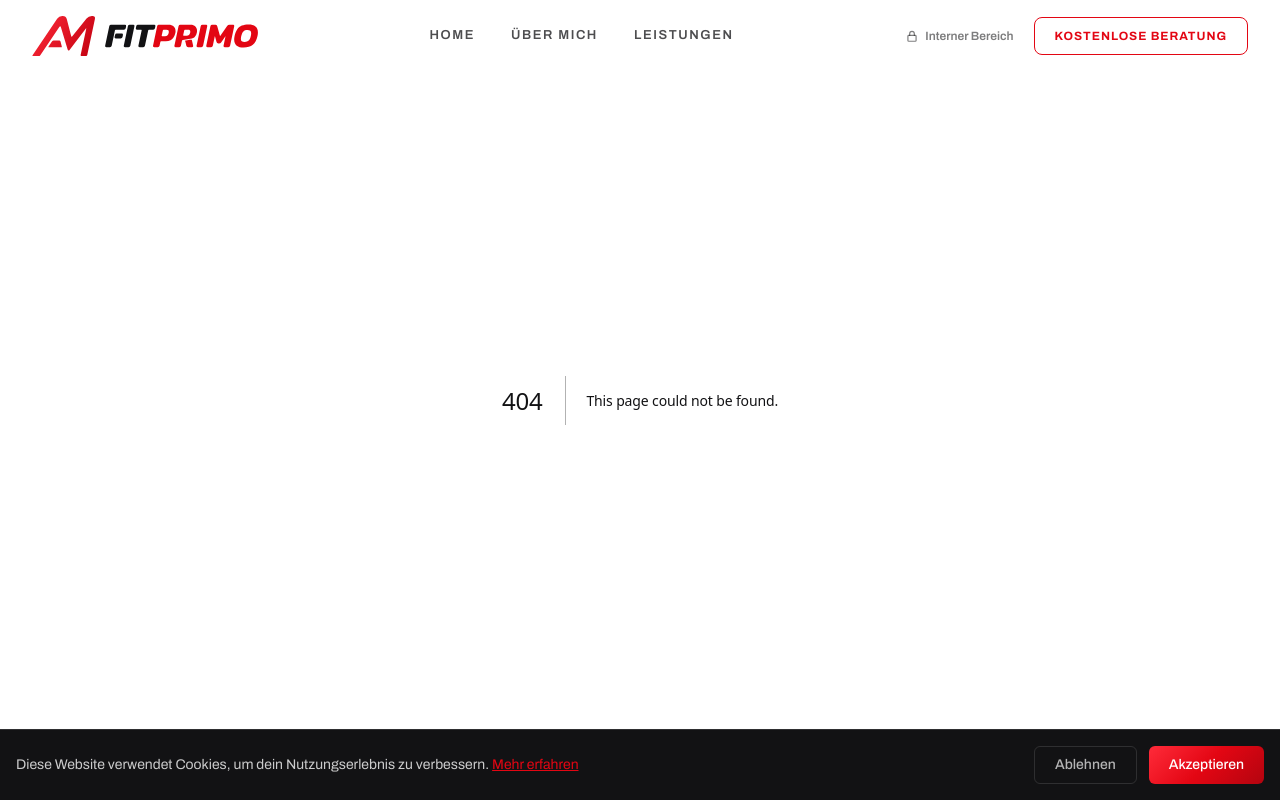
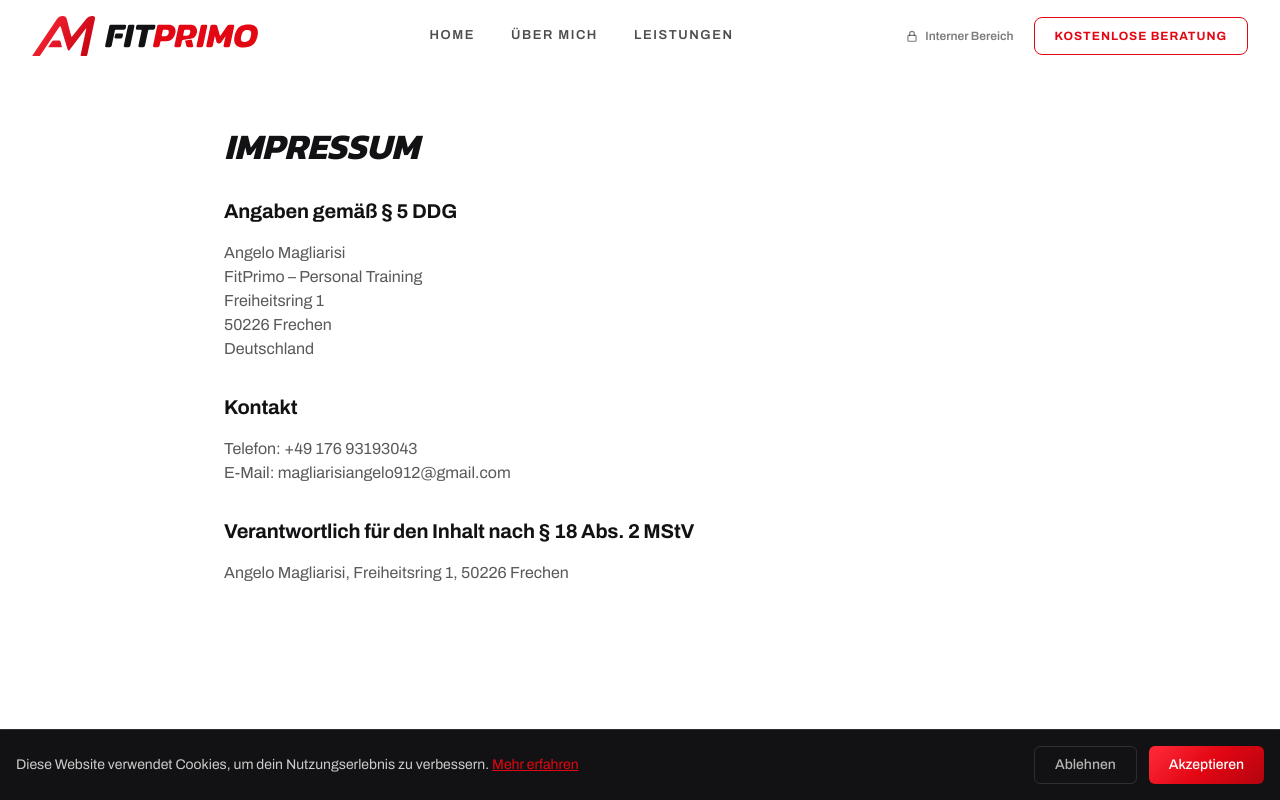
Before and after one commit to Massaro1997/coach-angelo, a Next.js app: page /impressum in a window 1280 px wide. Before the commit this address had no page. Shown: the top 800 px of the page. Built offline with nearby package versions, Linux system fonts and the light colour scheme.

Commit message:
feat(legale): Impressum (§ 5 DDG) e titolare completo nella privacy
Co-Authored-By: Claude Opus 5.5 <noreply@anthropic.com>

```diff
--- /dev/null
+++ b/src/app/impressum/layout.tsx
@@ -0,0 +1,13 @@
+import type { Metadata } from "next";
+
+const siteUrl = "https://www.fitprimo.de";
+
+export const metadata: Metadata = {
+  title: "Impressum",
+  description: "Impressum von fitprimo.de: Anbieter, Anschrift und Kontakt nach § 5 DDG.",
+  alternates: { canonical: `${siteUrl}/impressum` },
+};
+
+export default function ImpressumLayout({ children }: { children: React.ReactNode }) {
+  return <>{children}</>;
+}
--- /dev/null
+++ b/src/app/impressum/page.tsx
@@ -0,0 +1,63 @@
+"use client";
+
+// 24/10/2026: in Germania l'Impressum e' obbligatorio (§ 5 DDG) e il sito non
+// lo aveva. Indirizzo confermato da Calogero; CAP di Frechen 50226.
+// Kleinunternehmer (§ 19 UStG): nessuna USt-IdNr da indicare.
+
+import { useLanguage } from "@/context/LanguageContext";
+
+const ANBIETER = {
+  name: "Angelo Magliarisi",
+  marchio: "FitPrimo – Personal Training",
+  strasse: "Freiheitsring 1",
+  ort: "50226 Frechen",
+  telefon: "+49 176 93193043",
+  email: "magliarisiangelo912@gmail.com",
+};
+
+export default function Impressum() {
+  const { language } = useLanguage();
+  const de = language === 'de';
+
+  return (
+    <div className="min-h-screen bg-background pt-32 pb-20">
+      <div className="max-w-4xl mx-auto px-4 sm:px-6 lg:px-8">
+        <h1 className="text-3xl md:text-4xl fp-titolo text-ink mb-8">
+          {de ? 'Impressum' : 'Note '}<span className="text-gold">{de ? '' : 'legali'}</span>
+        </h1>
+
+        <div className="prose prose-lg max-w-none">
+          <section className="mb-8">
+            <h2 className="text-xl font-bold text-ink mb-4">
+              {de ? 'Angaben gemäß § 5 DDG' : 'Informazioni ai sensi del § 5 DDG'}
+            </h2>
+            <p className="text-ink/70 mb-4">
+              {ANBIETER.name}<br />
+              {ANBIETER.marchio}<br />
+              {ANBIETER.strasse}<br />
+              {ANBIETER.ort}<br />
+              {de ? 'Deutschland' : 'Germania'}
+            </p>
+          </section>
+
+          <section className="mb-8">
+            <h2 className="text-xl font-bold text-ink mb-4">{de ? 'Kontakt' : 'Contatti'}</h2>
+            <p className="text-ink/70 mb-4">
+              {de ? 'Telefon' : 'Telefono'}: <a href="tel:+4917693193043">{ANBIETER.telefon}</a><br />
+              E-Mail: <a href={`mailto:${ANBIETER.email}`}>{ANBIETER.email}</a>
+            </p>
+          </section>
+
+          <section className="mb-8">
+            <h2 className="text-xl font-bold text-ink mb-4">
+              {de ? 'Verantwortlich für den Inhalt nach § 18 Abs. 2 MStV' : 'Responsabile dei contenuti (§ 18 comma 2 MStV)'}
+            </h2>
+            <p className="text-ink/70 mb-4">
+              {ANBIETER.name}, {ANBIETER.strasse}, {ANBIETER.ort}
+            </p>
+          </section>
+        </div>
+      </div>
+    </div>
+  );
+}
--- a/src/app/privacy/page.tsx
+++ b/src/app/privacy/page.tsx
@@ -12,8 +12,8 @@ export default function Privacy() {
 
     s1Title: language === 'de' ? '1. Verantwortlicher' : '1. Titolare del Trattamento',
     s1Text: language === 'de'
-      ? 'Der Verantwortliche für die Datenverarbeitung ist Coach Angelo mit Sitz in Köln, Deutschland.'
-      : 'Il titolare del trattamento dei dati è Coach Angelo, con sede a Colonia, Germania.',
+      ? 'Verantwortlich für die Datenverarbeitung ist Angelo Magliarisi (FitPrimo), Freiheitsring 1, 50226 Frechen, Deutschland. Telefon: +49 176 93193043.'
+      : 'Il titolare del trattamento dei dati è Angelo Magliarisi (FitPrimo), Freiheitsring 1, 50226 Frechen, Germania. Telefono: +49 176 93193043.',
 
     s2Title: language === 'de' ? '2. Erhobene Daten' : '2. Dati Raccolti',
     s2Intro: language === 'de' ? 'Wir erheben folgende personenbezogene Daten:' : 'Raccogliamo i seguenti dati personali:',
--- a/src/components/Footer.tsx
+++ b/src/components/Footer.tsx
@@ -65,6 +65,7 @@ export default function Footer() {
   const termsLink = language === 'de' ? 'AGB' : 'Termini e Condizioni';
   const privacyLink = language === 'de' ? 'Datenschutz' : 'Privacy Policy';
   const cookieLink = language === 'de' ? 'Cookie-Richtlinie' : 'Cookie Policy';
+  const impressumLink = language === 'de' ? 'Impressum' : 'Note legali';
   const rightsText = language === 'de' ? 'Alle Rechte vorbehalten.' : 'Tutti i diritti riservati.';
   const madeBy = language === 'de' ? 'Website erstellt von' : 'Sito realizzato da';
 
@@ -195,6 +196,7 @@ export default function Footer() {
               <Link href="/termini" className="transition-colors hover:text-white">{termsLink}</Link>
               <Link href="/privacy" className="transition-colors hover:text-white">{privacyLink}</Link>
               <Link href="/cookie" className="transition-colors hover:text-white">{cookieLink}</Link>
+              <Link href="/impressum" className="transition-colors hover:text-white">{impressumLink}</Link>
             </div>
             <p>
               {madeBy}{" "}
```
